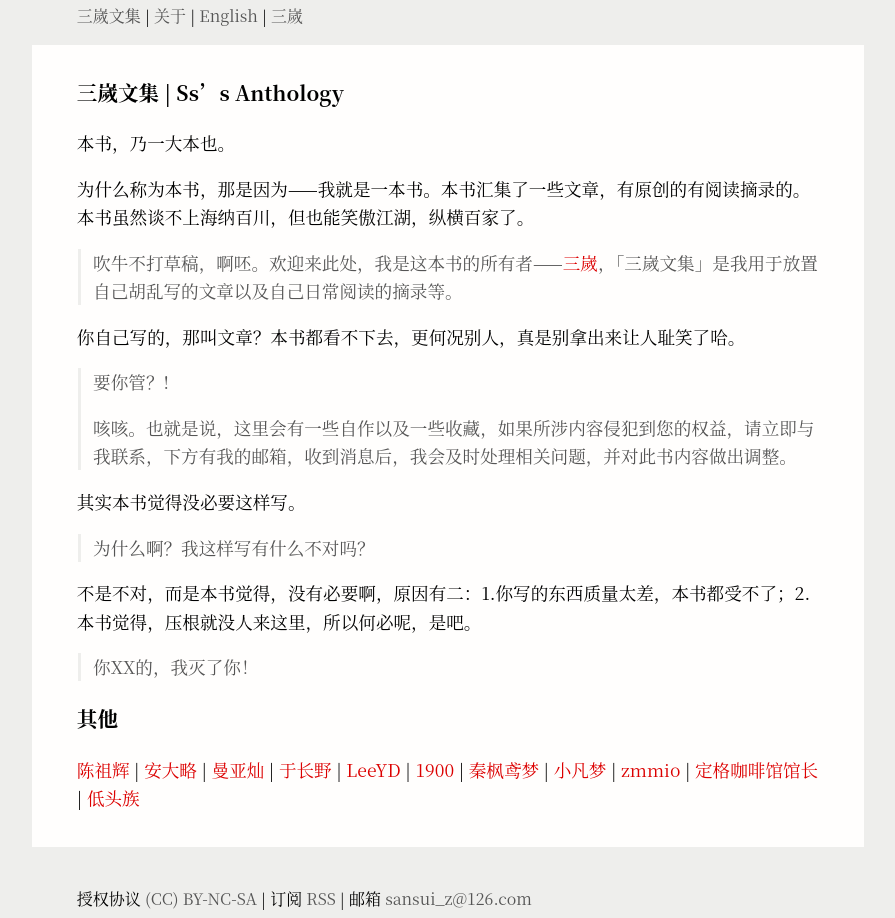
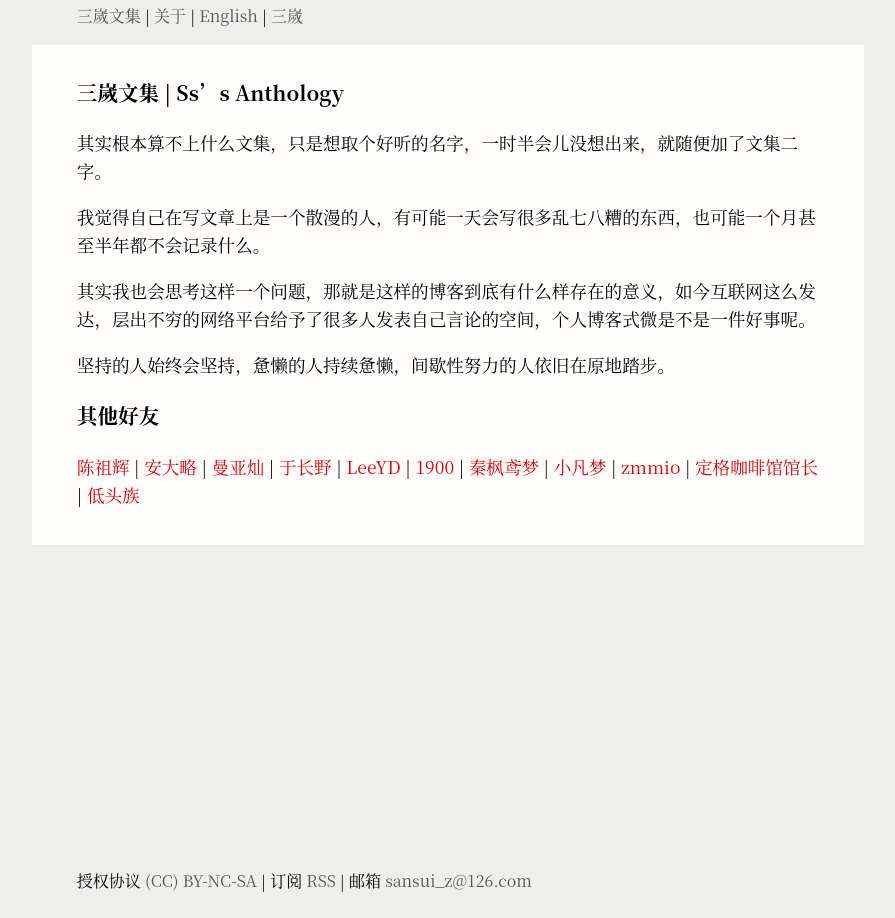
Before and after one commit to Sansuiz/wenji, a Jekyll site: the page built from pages/5cnabout.md, in a window 1280 px wide. Shown: the whole page, without its empty margins (192-1087 px from the left). Built offline with Jekyll 4.4.1, drawn with Linux system fonts in a browser that asks for light colours; comment, search, counter and statistics services are not loaded.

Commit message:
Update 5cnabout.md

```diff
--- a/pages/5cnabout.md
+++ b/pages/5cnabout.md
@@ -6,28 +6,16 @@ permalink: /cnabout/
 
 ### 三嵗文集 | Ss's Anthology
 
-本书，乃一大本也。
+其实根本算不上什么文集，只是想取个好听的名字，一时半会儿没想出来，就随便加了文集二字。
 
-为什么称为本书，那是因为——我就是一本书。本书汇集了一些文章，有原创的有阅读摘录的。本书虽然谈不上海纳百川，但也能笑傲江湖，纵横百家了。
+我觉得自己在写文章上是一个散漫的人，有可能一天会写很多乱七八糟的东西，也可能一个月甚至半年都不会记录什么。
 
->吹牛不打草稿，啊呸。欢迎来此处，我是这本书的所有者——[三嵗](mailto:sansui_z@126.com)，「三嵗文集」是我用于放置自己胡乱写的文章以及自己日常阅读的摘录等。
+其实我也会思考这样一个问题，那就是这样的博客到底有什么样存在的意义，如今互联网这么发达，层出不穷的网络平台给予了很多人发表自己言论的空间，个人博客式微是不是一件好事呢。
 
-你自己写的，那叫文章？本书都看不下去，更何况别人，真是别拿出来让人耻笑了哈。
-
->要你管？!
->
->咳咳。也就是说，这里会有一些自作以及一些收藏，如果所涉内容侵犯到您的权益，请立即与我联系，下方有我的邮箱，收到消息后，我会及时处理相关问题，并对此书内容做出调整。
-
-其实本书觉得没必要这样写。
-
->为什么啊？我这样写有什么不对吗？
-
-不是不对，而是本书觉得，没有必要啊，原因有二：1.你写的东西质量太差，本书都受不了；2.本书觉得，压根就没人来这里，所以何必呢，是吧。
-
->你XX的，我灭了你！
+坚持的人始终会坚持，惫懒的人持续惫懒，间歇性努力的人依旧在原地踏步。
 
 
-### 其他
+### 其他好友
 
 [陈祖辉](https://racns.com/) \|
 [安大略](http://www.anandalue.com/) \|
```
